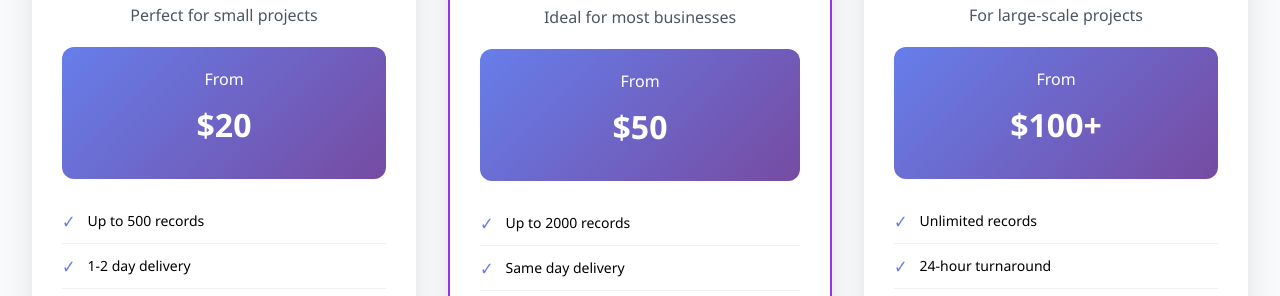
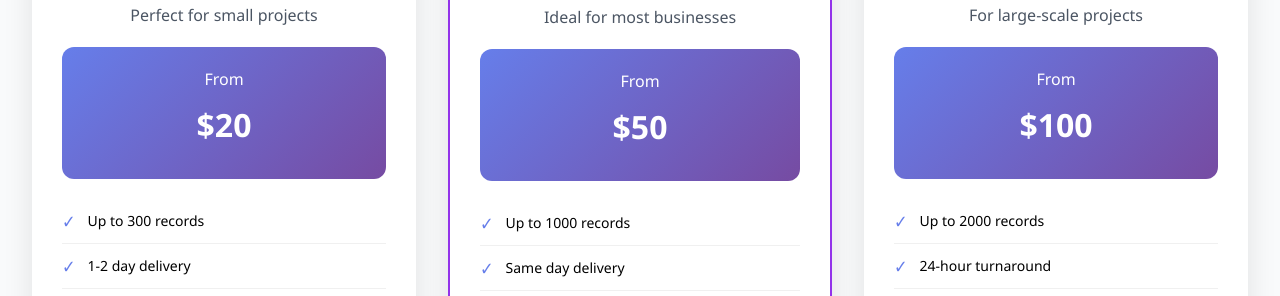
Before and after one commit to nealbhadra/nealbhadra.github.io, a plain HTML site: page index.html in a window 1280 px wide. Shown: the part 2951-3247 px from the top of the page. Drawn offline with nearby package versions, Linux system fonts and the light colour scheme.

Commit message:
Update index.html

```diff
--- a/index.html
+++ b/index.html
@@ -573,7 +573,7 @@
                         <div class="amount">$20</div>
                     </div>
                     <ul class="feature-list text-sm text-left mb-6">
-                        <li>Up to 500 records</li>
+                        <li>Up to 300 records</li>
                         <li>1-2 day delivery</li>
                         <li>1 revision included</li>
                         <li>Email support</li>
@@ -594,7 +594,7 @@
                         <div class="amount">$50</div>
                     </div>
                     <ul class="feature-list text-sm text-left mb-6">
-                        <li>Up to 2000 records</li>
+                        <li>Up to 1000 records</li>
                         <li>Same day delivery</li>
                         <li>3 revisions included</li>
                         <li>Priority support</li>
@@ -608,10 +608,10 @@
                     <p class="text-gray-600 mb-4">For large-scale projects</p>
                     <div class="price-tag">
                         <span>From</span>
-                        <div class="amount">$100+</div>
+                        <div class="amount">$100</div>
                     </div>
                     <ul class="feature-list text-sm text-left mb-6">
-                        <li>Unlimited records</li>
+                        <li>Up to 2000 records</li>
                         <li>24-hour turnaround</li>
                         <li>Unlimited revisions</li>
                         <li>Dedicated support</li>
```
